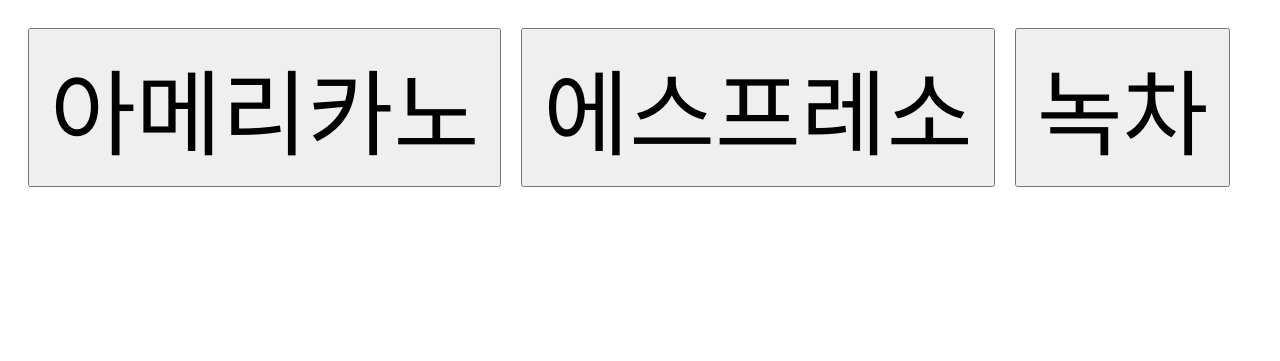
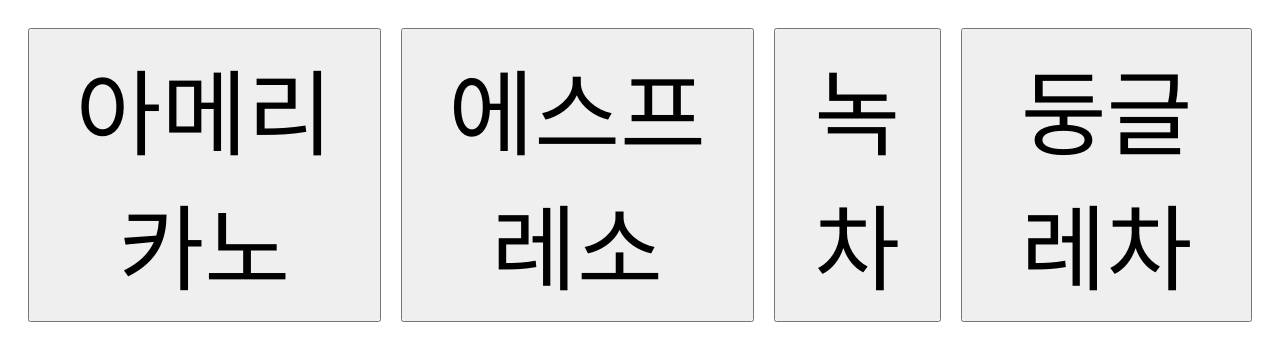
Before and after one commit to yh90minopdgklm/david, a Flask app: page /menu in a window 1280 px wide. Shown: the top 361 px of the page. Run offline with Flask 3, Linux system fonts and the light colour scheme.

Commit message:
Update menu.html

```diff
--- a/david/templates/menu.html
+++ b/david/templates/menu.html
@@ -32,6 +32,7 @@
         <button class="coffee">아메리카노</button>
         <button class="coffee">에스프레소</button>
         <button class="tea">녹차</button>
+        <button class="tea">둥글레차</button>
     </div>
 </body>
 </html>
```
